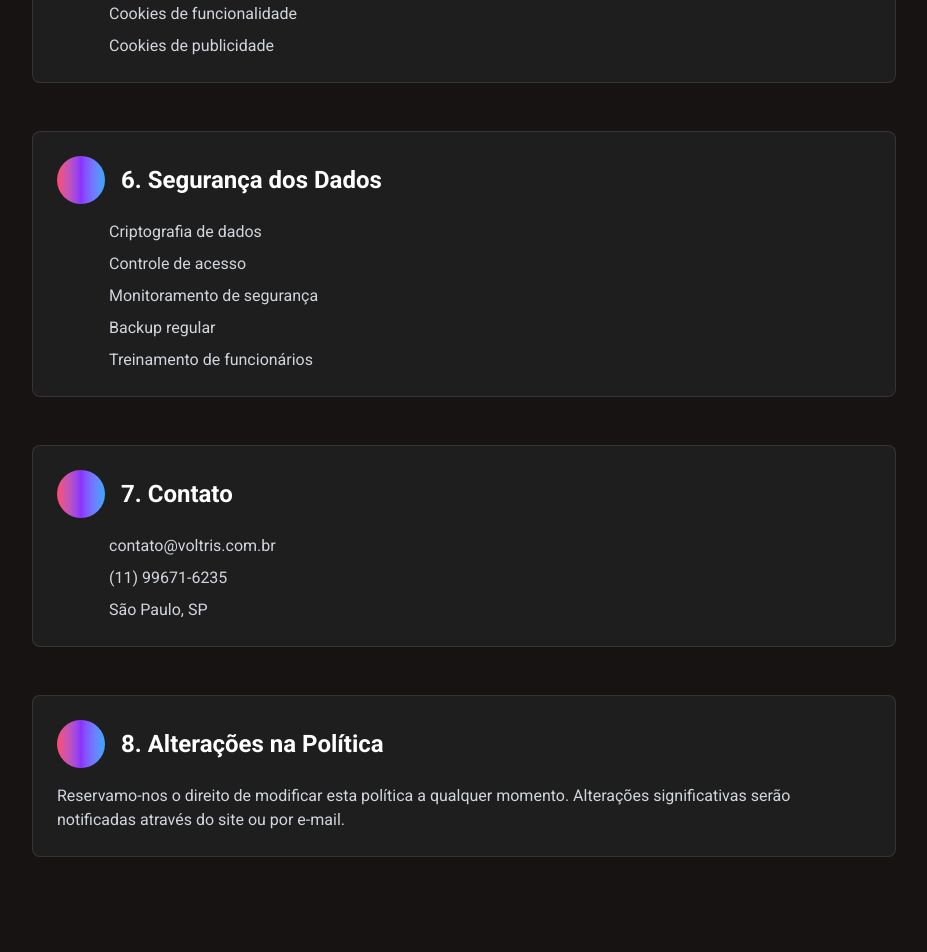
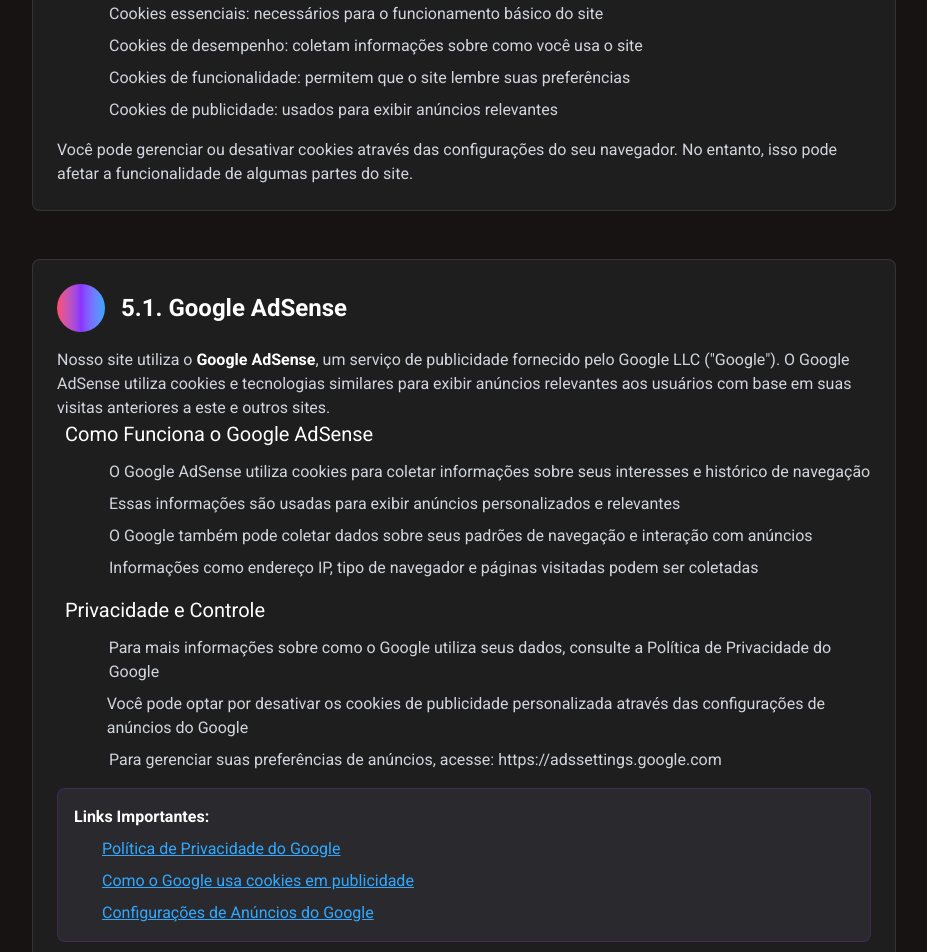
Before and after one commit to DougFHansen/voltris-seo-optimized, a Next.js app: page /politica-privacidade in a window 1280 px wide. Shown: the part 1980-2932 px from the top of the page, without its empty margins (176-1103 px from the left). Built offline with nearby package versions, Linux system fonts and the light colour scheme; no server answers.

Commit message:
Fix: Adicionar seÃ§Ã£o especÃ­fica sobre Google AdSense na PolÃ­tica de Privacidade - Requisito crÃ­tico para aprovaÃ§Ã£o AdSense

```diff
--- a/app/politica-privacidade/page.tsx
+++ b/app/politica-privacidade/page.tsx
@@ -148,12 +148,15 @@
                 </div>
                 <h2 className="text-2xl font-semibold text-white m-0">5. Cookies e Tecnologias Similares</h2>
               </div>
-              <ul className="list-none pl-6 text-gray-300 space-y-2">
+              <p className="text-gray-300 mb-4">
+                Utilizamos cookies e tecnologias similares para melhorar sua experiência de navegação, analisar o tráfego do site e personalizar conteúdo. Os tipos de cookies que utilizamos incluem:
+              </p>
+              <ul className="list-none pl-6 text-gray-300 space-y-2 mb-4">
                 {[
-                  { icon: "shield-alt", text: "Cookies essenciais" },
-                  { icon: "tachometer-alt", text: "Cookies de desempenho" },
-                  { icon: "cogs", text: "Cookies de funcionalidade" },
-                  { icon: "ad", text: "Cookies de publicidade" }
+                  { icon: "shield-alt", text: "Cookies essenciais: necessários para o funcionamento básico do site" },
+                  { icon: "tachometer-alt", text: "Cookies de desempenho: coletam informações sobre como você usa o site" },
+                  { icon: "cogs", text: "Cookies de funcionalidade: permitem que o site lembre suas preferências" },
+                  { icon: "ad", text: "Cookies de publicidade: usados para exibir anúncios relevantes" }
                 ].map((item, index) => (
                   <li key={index} className="flex items-center gap-2">
                     <i className={`fas fa-${item.icon} text-[#FF4B6B] w-5`}></i>
@@ -161,6 +164,107 @@
                   </li>
                 ))}
               </ul>
+              <p className="text-gray-300 mb-0">
+                Você pode gerenciar ou desativar cookies através das configurações do seu navegador. No entanto, isso pode afetar a funcionalidade de algumas partes do site.
+              </p>
+            </section>
+
+            <section className="mb-12 p-6 rounded-lg bg-[#1E1E1E] border border-white/10 hover:border-[#31A8FF]/30 transition-colors duration-300">
+              <div className="flex items-center gap-4 mb-4">
+                <div className="w-12 h-12 rounded-full bg-gradient-to-r from-[#FF4B6B] via-[#8B31FF] to-[#31A8FF] flex items-center justify-center flex-shrink-0">
+                  <i className="fas fa-ad text-xl text-white"></i>
+                </div>
+                <h2 className="text-2xl font-semibold text-white m-0">5.1. Google AdSense</h2>
+              </div>
+              <div className="space-y-4">
+                <p className="text-gray-300 mb-0">
+                  Nosso site utiliza o <strong className="text-white">Google AdSense</strong>, um serviço de publicidade fornecido pelo Google LLC ("Google"). O Google AdSense utiliza cookies e tecnologias similares para exibir anúncios relevantes aos usuários com base em suas visitas anteriores a este e outros sites.
+                </p>
+
+                <div>
+                  <h3 className="text-xl font-medium text-white mb-3 flex items-center gap-2">
+                    <i className="fas fa-info-circle text-[#FF4B6B]"></i>
+                    Como Funciona o Google AdSense
+                  </h3>
+                  <ul className="list-none pl-6 text-gray-300 space-y-2">
+                    {[
+                      { icon: "cookie-bite", text: "O Google AdSense utiliza cookies para coletar informações sobre seus interesses e histórico de navegação" },
+                      { icon: "chart-line", text: "Essas informações são usadas para exibir anúncios personalizados e relevantes" },
+                      { icon: "eye", text: "O Google também pode coletar dados sobre seus padrões de navegação e interação com anúncios" },
+                      { icon: "network-wired", text: "Informações como endereço IP, tipo de navegador e páginas visitadas podem ser coletadas" }
+                    ].map((item, index) => (
+                      <li key={index} className="flex items-start gap-2">
+                        <i className={`fas fa-${item.icon} text-[#8B31FF] w-5 mt-1`}></i>
+                        <span>{item.text}</span>
+                      </li>
+                    ))}
+                  </ul>
+                </div>
+
+                <div>
+                  <h3 className="text-xl font-medium text-white mb-3 flex items-center gap-2">
+                    <i className="fas fa-user-shield text-[#31A8FF]"></i>
+                    Privacidade e Controle
+                  </h3>
+                  <ul className="list-none pl-6 text-gray-300 space-y-2">
+                    {[
+                      { icon: "link", text: "Para mais informações sobre como o Google utiliza seus dados, consulte a Política de Privacidade do Google" },
+                      { icon: "hand-pointer", text: "Você pode optar por desativar os cookies de publicidade personalizada através das configurações de anúncios do Google" },
+                      { icon: "cog", text: "Para gerenciar suas preferências de anúncios, acesse: https://adssettings.google.com" }
+                    ].map((item, index) => (
+                      <li key={index} className="flex items-start gap-2">
+                        <i className={`fas fa-${item.icon} text-[#FF4B6B] w-5 mt-1`}></i>
+                        <span>{item.text}</span>
+                      </li>
+                    ))}
+                  </ul>
+                </div>
+
+                <div className="bg-[#2a2a2e] p-4 rounded-lg border border-[#8B31FF]/20">
+                  <p className="text-gray-300 mb-2">
+                    <strong className="text-white">Links Importantes:</strong>
+                  </p>
+                  <ul className="list-none pl-0 text-gray-300 space-y-2">
+                    <li className="flex items-center gap-2">
+                      <i className="fas fa-external-link-alt text-[#8B31FF] w-5"></i>
+                      <a
+                        href="https://policies.google.com/privacy"
+                        target="_blank"
+                        rel="noopener noreferrer"
+                        className="text-[#31A8FF] hover:text-[#FF4B6B] transition-colors underline"
+                      >
+                        Política de Privacidade do Google
+                      </a>
+                    </li>
+                    <li className="flex items-center gap-2">
+                      <i className="fas fa-external-link-alt text-[#8B31FF] w-5"></i>
+                      <a
+                        href="https://policies.google.com/technologies/ads"
+                        target="_blank"
+                        rel="noopener noreferrer"
+                        className="text-[#31A8FF] hover:text-[#FF4B6B] transition-colors underline"
+                      >
+                        Como o Google usa cookies em publicidade
+                      </a>
+                    </li>
+                    <li className="flex items-center gap-2">
+                      <i className="fas fa-external-link-alt text-[#8B31FF] w-5"></i>
+                      <a
+                        href="https://adssettings.google.com"
+                        target="_blank"
+                        rel="noopener noreferrer"
+                        className="text-[#31A8FF] hover:text-[#FF4B6B] transition-colors underline"
+                      >
+                        Configurações de Anúncios do Google
+                      </a>
+                    </li>
+                  </ul>
+                </div>
+
+                <p className="text-gray-300 mb-0">
+                  Ao continuar navegando em nosso site, você consente com o uso de cookies do Google AdSense conforme descrito acima. Se você não deseja receber anúncios personalizados, pode optar por desativar essa funcionalidade através das configurações de anúncios do Google.
+                </p>
+              </div>
             </section>
 
             <section className="mb-12 p-6 rounded-lg bg-[#1E1E1E] border border-white/10 hover:border-[#31A8FF]/30 transition-colors duration-300">
@@ -168,7 +272,7 @@
                 <div className="w-12 h-12 rounded-full bg-gradient-to-r from-[#FF4B6B] via-[#8B31FF] to-[#31A8FF] flex items-center justify-center flex-shrink-0">
                   <i className="fas fa-lock text-xl text-white"></i>
                 </div>
-                <h2 className="text-2xl font-semibold text-white m-0">6. Segurança dos Dados</h2>
+                <h2 className="text-2xl font-semibold text-white m-0">7. Segurança dos Dados</h2>
               </div>
               <ul className="list-none pl-6 text-gray-300 space-y-2">
                 {[
@@ -191,7 +295,7 @@
                 <div className="w-12 h-12 rounded-full bg-gradient-to-r from-[#FF4B6B] via-[#8B31FF] to-[#31A8FF] flex items-center justify-center flex-shrink-0">
                   <i className="fas fa-envelope text-xl text-white"></i>
                 </div>
-                <h2 className="text-2xl font-semibold text-white m-0">7. Contato</h2>
+                <h2 className="text-2xl font-semibold text-white m-0">8. Contato</h2>
               </div>
               <ul className="list-none pl-6 text-gray-300 space-y-2">
                 {[
@@ -212,7 +316,7 @@
                 <div className="w-12 h-12 rounded-full bg-gradient-to-r from-[#FF4B6B] via-[#8B31FF] to-[#31A8FF] flex items-center justify-center flex-shrink-0">
                   <i className="fas fa-sync-alt text-xl text-white"></i>
                 </div>
-                <h2 className="text-2xl font-semibold text-white m-0">8. Alterações na Política</h2>
+                <h2 className="text-2xl font-semibold text-white m-0">9. Alterações na Política</h2>
               </div>
               <p className="text-gray-300 mb-0">
                 Reservamo-nos o direito de modificar esta política a qualquer momento. Alterações significativas serão notificadas através do site ou por e-mail.
```
